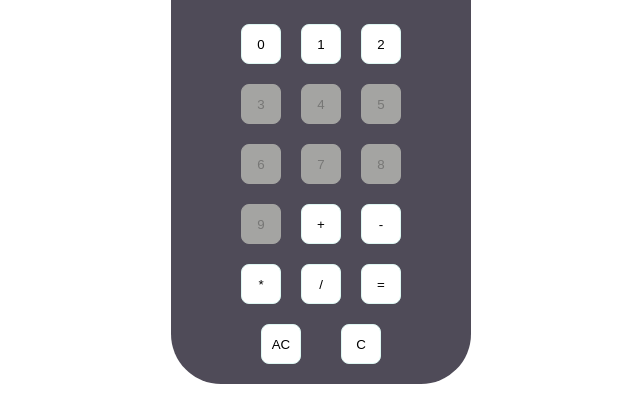
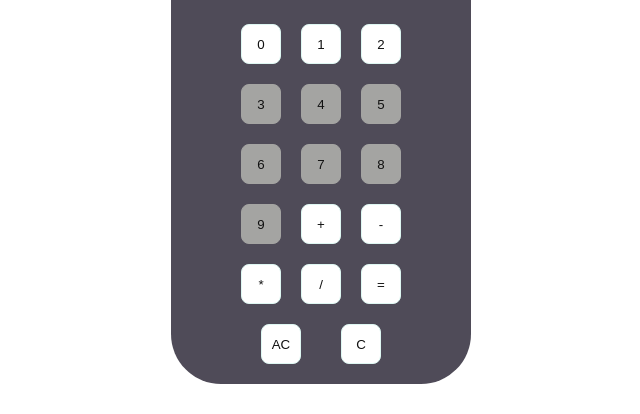
Before and after one commit to Alec-Phillips/Tri, a plain HTML site: page index.html in a window 1280 px wide. Shown: the part 249-663 px from the top of the page, 319-959 px from the left. Drawn offline with Linux system fonts and the light colour scheme.

Commit message:
fix button style

```diff
--- a/tri.css
+++ b/tri.css
@@ -82,6 +82,7 @@ main {
   background-color: #ffffff;
   border: 1px solid hsl(168, 62%, 92%);
   outline: none;
+  color: #111111;
 }
 .calc-button:hover {
   cursor: pointer;
```
